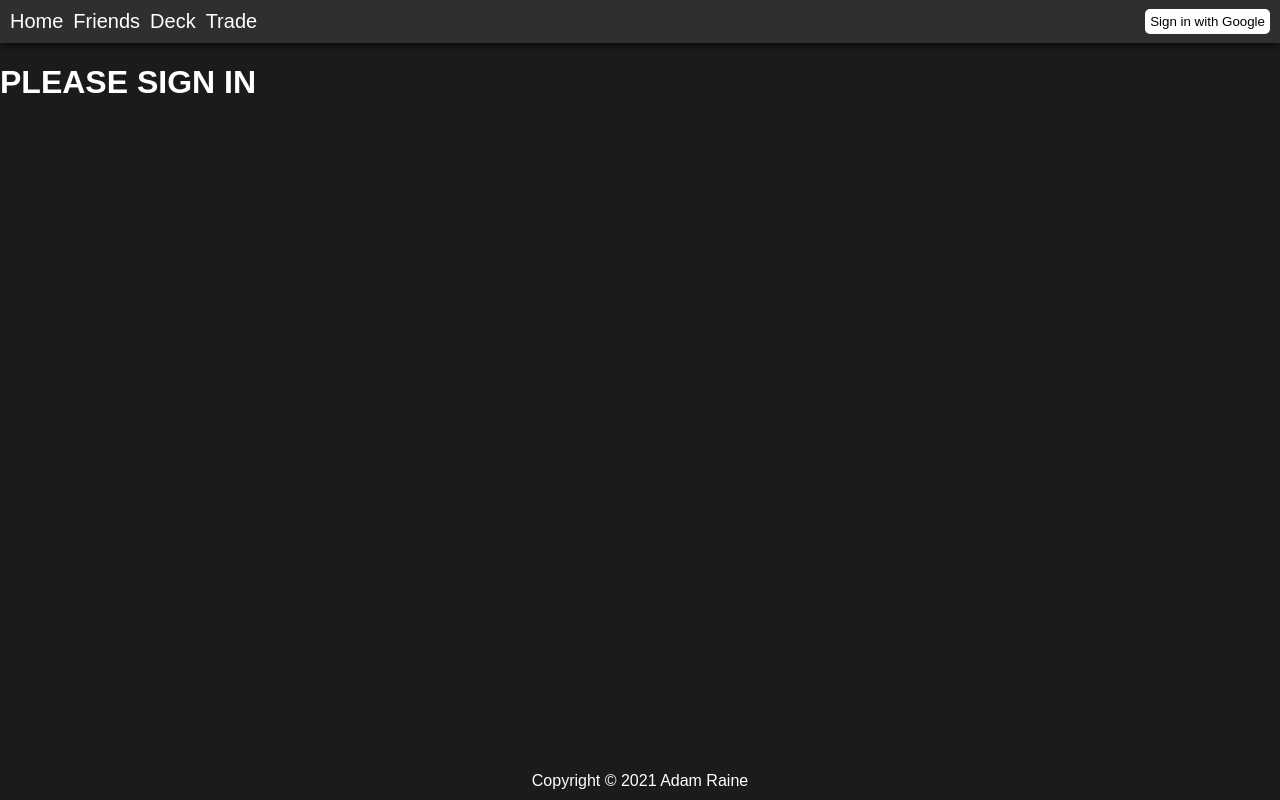
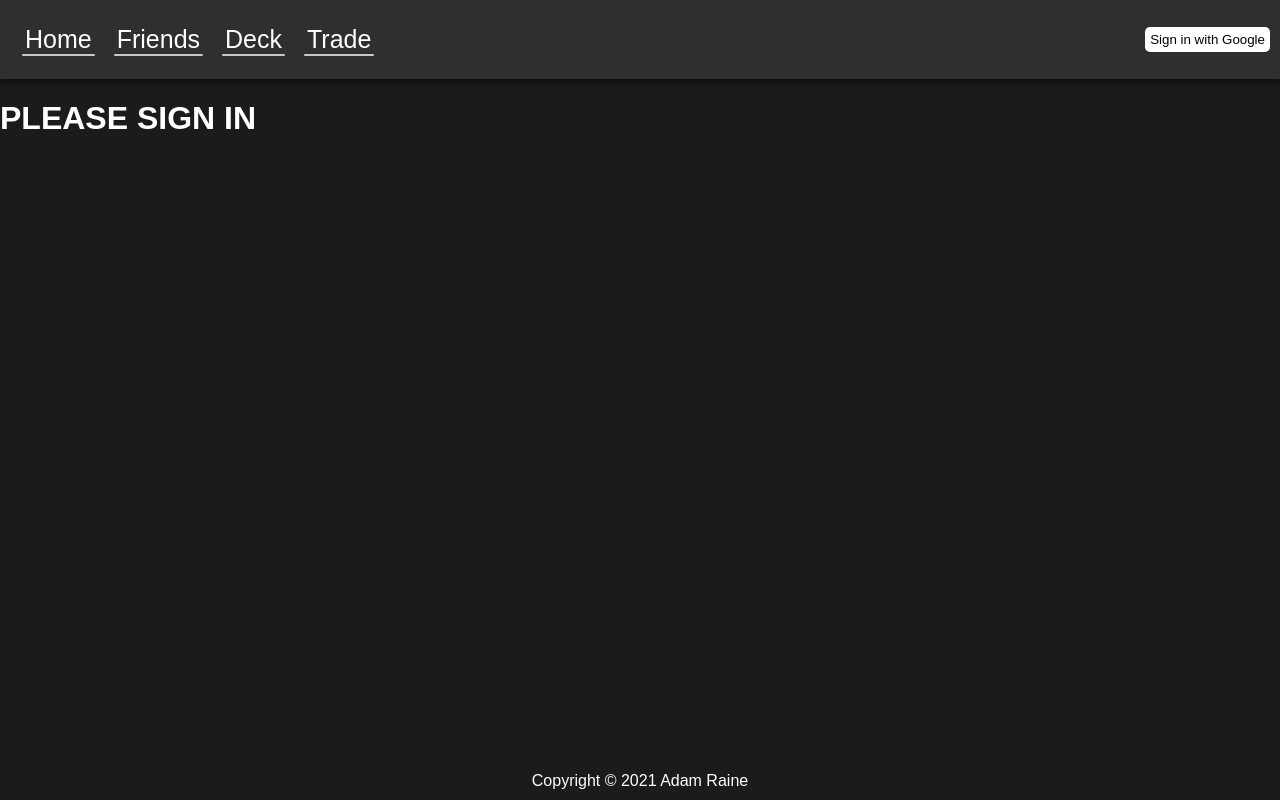
Before and after one commit to adamraine/cards, a React app: page / in a window 1280 px wide. Built offline with nearby package versions, Linux system fonts and the light colour scheme; no server answers.

Commit message:
fancy links

```diff
--- a/src/components/Menu.module.scss
+++ b/src/components/Menu.module.scss
@@ -4,17 +4,36 @@
   .items {
     display: flex;
     flex-direction: row;
-    column-gap: 10px;
+    column-gap: 25px;
     color: red;
     background-color: #2F2F2F;
-    padding: 10px;
+    padding: 25px;
     z-index: 1;
   }
 }
 
 .MenuItem {
+  text-decoration: none;
   color: white;
-  text-decoration: unset;
-  cursor: pointer;
-  font-size: 20px;
+  position: relative;
+  z-index: 1;
+  font-size: 25px;
+
+  &::after {
+    content: "";
+    background: rgba(200, 200, 200, 1);
+    width: calc(100% + 6px);
+    height: 2px;
+    position: absolute;
+    bottom: -2px;
+    left: -3px;
+    transition: all .15s cubic-bezier(0.445, 0.05, 0.55, 1);
+    border-radius: 5px;
+    z-index: -1;
+  }
+
+  &:hover::after {
+    height: calc(100% + 4px);
+    background: rgba(200, 200, 200, 0.5);
+  }
 }
```
